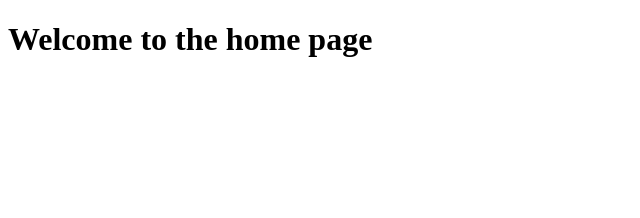
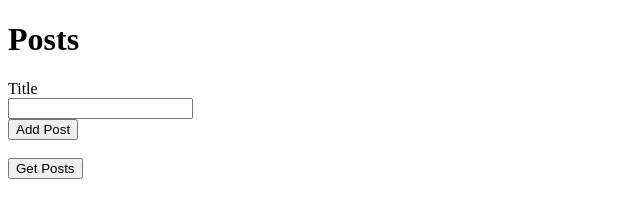
Before and after one commit to ericstober/express-crash-course, a website: page public/index.html in a window 1280 px wide. Shown: the whole page, without its empty margins (0-640 px from the left). Drawn offline with Linux system fonts and the light colour scheme.

Commit message:
add get posts button and add new post form

```diff
--- a/public/index.html
+++ b/public/index.html
@@ -3,9 +3,22 @@
   <head>
     <meta charset="UTF-8" />
     <meta name="viewport" content="width=device-width, initial-scale=1.0" />
-    <title>Welcome</title>
+    <title>Posts</title>
   </head>
   <body>
-    <h1>Welcome to the home page</h1>
+    <h1>Posts</h1>
+
+    <form id="add-post-form">
+      <label for="title">Title</label><br />
+      <input type="text" id="title" name="title" /><br />
+      <button type="submit">Add Post</button>
+    </form>
+
+    <br />
+    <button id="get-posts-btn">Get Posts</button>
+
+    <div id="output"></div>
+
+    <script src="./js/main.js"></script>
   </body>
 </html>
```
